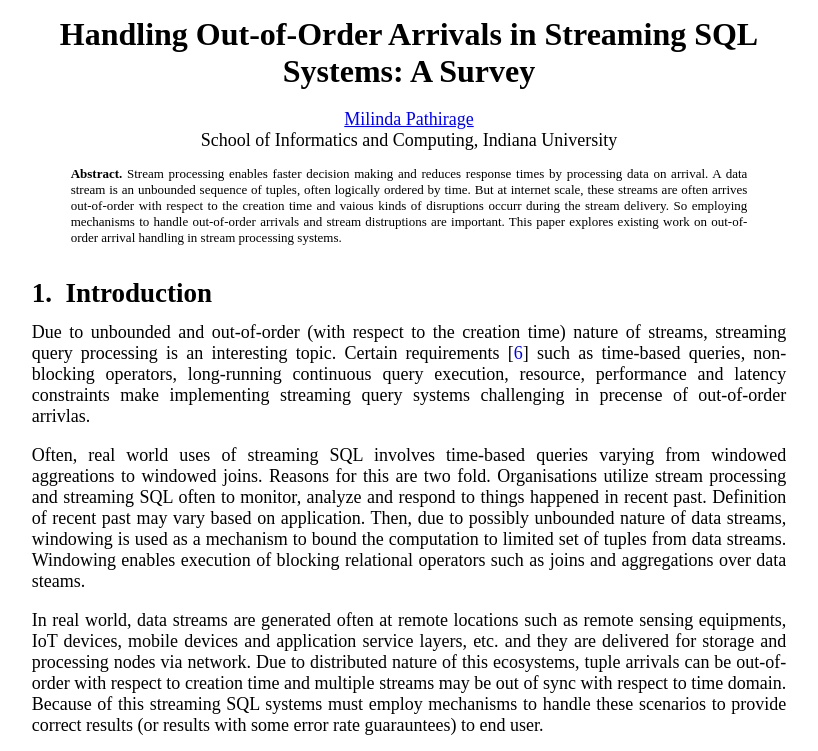
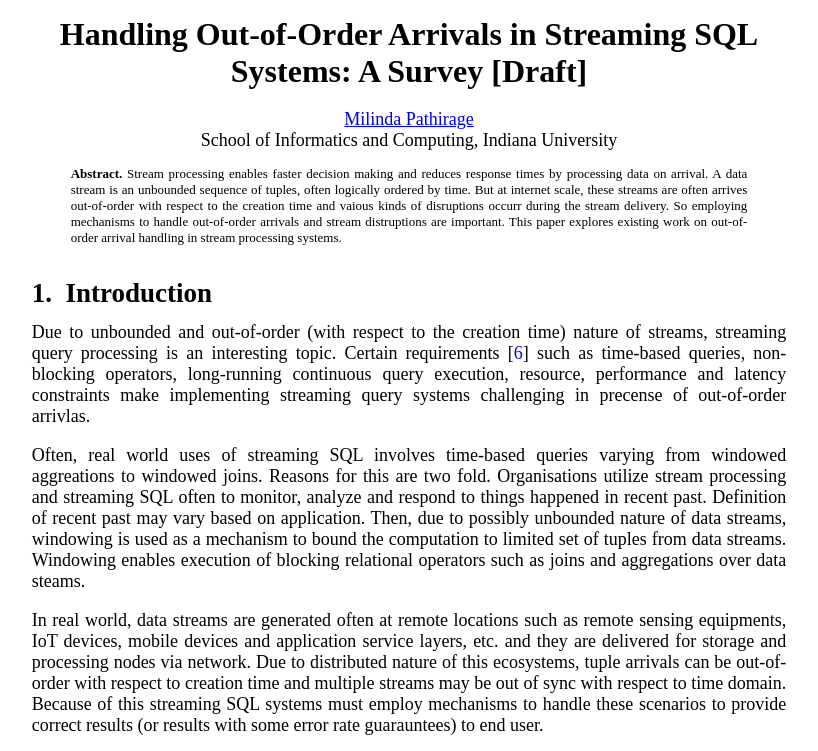
Before and after one commit to milinda/out-of-order-arrivals, a plain HTML site: page index.html in a window 1280 px wide. Shown: the top 751 px of the page, without its empty margins (231-1049 px from the left). Drawn offline with Linux system fonts and the light colour scheme.

Commit message:
added [Draft] to title

```diff
--- a/index.html
+++ b/index.html
@@ -5,7 +5,7 @@
   <meta name="generator" content="Madoko, version 1.0.0-rc5" />
   <meta name="viewport" content="initial-scale=1.0" />
   <meta name="author" content="[Milinda Pathirage](http://milinda.pathirage.org)" />
-  <title>Handling Out-of-Order Arrivals in Streaming SQL Systems: A Survey</title>
+  <title>Handling Out-of-Order Arrivals in Streaming SQL Systems: A Survey [Draft]</title>
   <style type="text/css"  class="link">
   /*# sourceURL=madoko.css */
 
@@ -304,7 +304,7 @@
 <div class="body madoko" style="font-family:&#39;EB Garamond&#39;, serif;font-size:18px;line-adjust:0">
 <div class="titleblock align-center para-block" data-line="15" style="text-align:center;line-adjust:0">
 <div class="titleheader align-center" data-line="15" style="text-align:center;line-adjust:0">
-<div class="title para-block" data-line="15" style="font-size:xx-large;font-weight:bold;margin-bottom:0.5ex;line-adjust:0"><span data-line="15"></span>Handling Out-of-Order Arrivals in Streaming SQL Systems: A Survey</div></div>
+<div class="title para-block" data-line="15" style="font-size:xx-large;font-weight:bold;margin-bottom:0.5ex;line-adjust:0"><span data-line="15"></span>Handling Out-of-Order Arrivals in Streaming SQL Systems: A Survey [Draft]</div></div>
 <div class="authors align-center" data-line="20" style="text-align:center;width:80%;line-adjust:0"><table class="authorrow columns block" data-line="20" style="margin-top:2ex;width:100%;line-adjust:0">
 <tbody><tr><td class="author column" data-line="20" style="text-align:center;line-adjust:0">
 <div class="authorname" data-line="20" style="font-size:large;line-adjust:0"><span data-line="20"></span><a href="http://milinda.pathirage.org">Milinda Pathirage</a></div>
```
